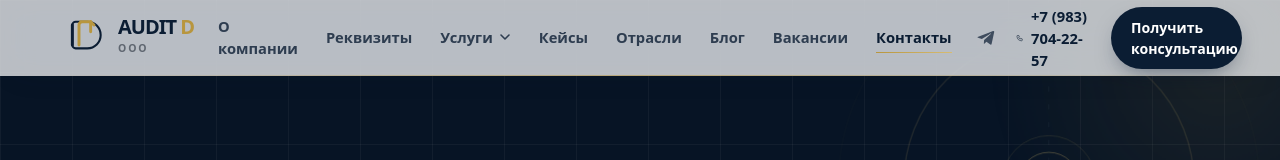
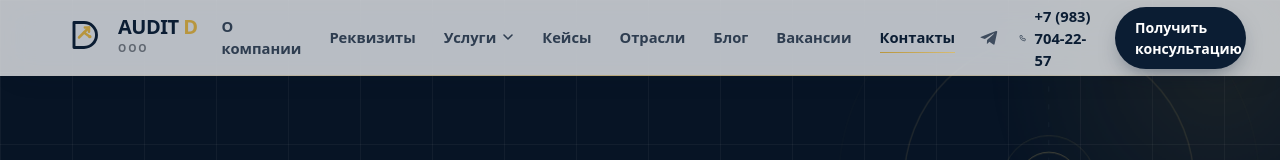
Before and after one commit to finauditgroupspb-glitch/finaudit, a Next.js app: page /contacts in a window 1280 px wide. Shown: the top 160 px of the page. Built offline with nearby package versions, Linux system fonts and the light colour scheme.

Commit message:
Update Logo.tsx

```diff
--- a/components/Logo.tsx
+++ b/components/Logo.tsx
@@ -5,9 +5,9 @@ type LogoProps = {
 };
 
 /**
- * Фирменный знак AUDIT D.
- * Концепция «Перспектива Аудита»: стилизованная буква «D» с вектором роста,
- * символизирующая точность, движение вперед и экспертность.
+ * Премиальный фирменный знак AUDIT D.
+ * Идеальная геометрическая буква D с лаконичным внутренним золотым вектором,
+ * символизирующим точность финансового аудита и рост бизнеса.
  */
 export function LogoMark({
   tone = "light",
@@ -28,45 +28,37 @@ export function LogoMark({
       xmlns="http://www.w3.org/2000/svg"
       aria-hidden="true"
     >
-      {/* 3D-эффект / Тень для придания объема (опционально, для крутости) */}
-      <defs>
-        <linearGradient id="markShadow" x1="24" y1="12" x2="24" y2="36" gradientUnits="userSpaceOnUse">
-          <stop offset="0.8" stopColor={primary} />
-          <stop offset="1" stopColor={primary} stopOpacity="0.4" />
-        </linearGradient>
-      </defs>
-
-      {/* Основной контур буквы «D» */}
+      {/* Идеальный внешний контур буквы D (символ стабильности) */}
       <path
-        d="M10 12C10 9.79086 11.7909 8 14 8H28C36.8366 8 44 15.1634 44 24C44 32.8366 36.8366 40 28 40H14C11.7909 40 10 38.2091 10 36V12Z"
+        d="M12 9H24C32.2843 9 39 15.7157 39 24C39 32.2843 32.2843 39 24 39H12V9Z"
         stroke={primary}
-        strokeWidth="2.5"
-        strokeLinecap="round"
+        strokeWidth="3.5"
+        strokeLinejoin="round"
       />
 
-      {/* Переплетение / Вертикальный элемент */}
+      {/* Золотой вектор аудита (чистая линия графика с точкой-маркером роста) */}
       <path
-        d="M10 12L10 36"
-        stroke={primary}
-        strokeWidth="3.5"
-        strokeLinecap="round"
-      />
-
-      {/* Золотой акцент: Вектор роста, переходящий в стрелку */}
-      <path
-        d="M18 36L18 12C18 12 18 8 22 8M32 20V8H20"
+        d="M18 27L24 21L31 26"
         stroke={accent}
-        strokeWidth="3.5"
+        strokeWidth="3"
         strokeLinecap="round"
         strokeLinejoin="round"
       />
+      <circle cx="31" cy="26" r="2" fill={accent} />
 
-      {/* Деталь стрелки (самая вершина роста) */}
       <path
-        d="M32 8L36 12"
+        d="M24 21L30 15"
         stroke={accent}
-        strokeWidth="3.5"
+        strokeWidth="3"
         strokeLinecap="round"
+        strokeLinejoin="round"
+      />
+      <path
+        d="M25 15H30V20"
+        stroke={accent}
+        strokeWidth="3"
+        strokeLinecap="round"
+        strokeLinejoin="round"
       />
     </svg>
   );
@@ -75,18 +67,17 @@ export function LogoMark({
 export default function Logo({ variant = "dark", compact = false, className = "" }: LogoProps) {
   const text = variant === "light" ? "text-white" : "text-navy";
   const sub = variant === "light" ? "text-silver/80" : "text-graphite/70";
-  const accentText = variant === "light" ? "text-gold" : "text-gold"; // Золотой текст для контраста
 
   return (
     <span className={`inline-flex items-center gap-3.5 ${className}`}>
       {/* Логознак */}
       <LogoMark tone={variant === "light" ? "light" : "dark"} size={compact ? 34 : 40} />
 
-      {/* Текстовая часть (если не компактная версия) */}
+      {/* Текстовая часть */}
       {!compact && (
         <span className="flex flex-col leading-none">
-          <span className={`text-[1.25rem] font-black tracking-tighter ${text}`}>
-            AUDIT <span className="text-gold">D</span> {/* Золотая «D» в тексте! */}
+          <span className={`text-[1.25rem] font-black tracking-tight ${text}`}>
+            AUDIT <span className="text-[#B8963E]">D</span> {/* Стильная золотая D */}
           </span>
           <span className={`mt-1.5 text-[0.65rem] font-bold uppercase tracking-caps ${sub}`}>
             ООО
```
